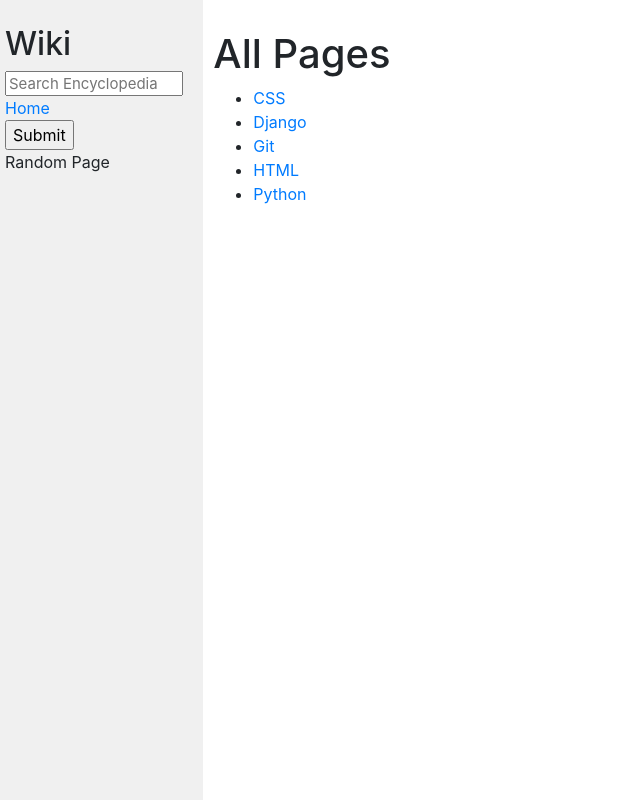
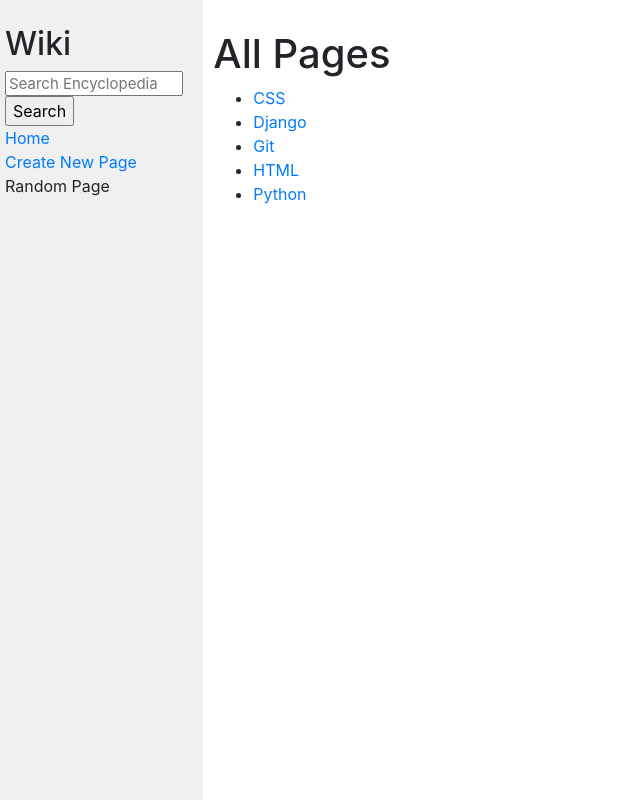
Before and after one commit to JvOttoni2021/CS50PJ1, a Django app: page / in a window 1280 px wide. Shown: the whole page, without its empty margins (0-640 px from the left). Run offline with Django 3.2, Linux system fonts and the light colour scheme; some libraries are stand-ins or nearby versions.

Commit message:
Fourth requirement finished

```diff
--- a/encyclopedia/templates/encyclopedia/layout.html
+++ b/encyclopedia/templates/encyclopedia/layout.html
@@ -15,16 +15,17 @@
                 <form action="{% url 'index' %}" method="POST">
                     {% csrf_token %}
                     <input class="search" type="text" name="q" placeholder="Search Encyclopedia">
+                    <input type="submit" value="Search"></input>
+                </form>
                 <div>
                     <a href="{% url 'index' %}">Home</a>
                 </div>
                 <div>
-                        <input type="submit" text="Create New Page"></input>
+                    <a href="{% url 'add' %}">Create New Page</a>
                 </div>
                 <div>
                     Random Page
                 </div>
-                </form>
                 {% block nav %}
                 {% endblock %}
             </div>
--- a/encyclopedia/urls.py
+++ b/encyclopedia/urls.py
@@ -4,5 +4,6 @@
 
 urlpatterns = [
     path("", views.index, name="index"),
-    path("wiki/<str:page_title>", views.shows_content, name="shows_content")
+    path("wiki/<str:page_title>", views.shows_content, name="shows_content"),
+    path("add/", views.add, name="add")
 ]
--- a/encyclopedia/views.py
+++ b/encyclopedia/views.py
@@ -1,5 +1,7 @@
 from django.shortcuts import render
-
+from django import forms
+from django.urls import reverse
+from django.http import HttpResponseRedirect
 from . import util
 
 
@@ -24,8 +26,53 @@
         "entries": shown_list
     })
 
+
 def shows_content(request, page_title):
     return render(request, "encyclopedia/content.html", {
         "page_body": util.get_entry(page_title),
         "title": page_title.capitalize()
     })
+
+
+class NewPageForm(forms.Form):
+    title = forms.CharField(label="Page Title",
+        max_length=100,
+        widget=forms.TextInput(attrs={
+            'placeholder': 'Enter the page title...',
+        }))
+    page_content = forms.CharField(
+        label="Page Content",
+        widget=forms.Textarea(attrs={
+            'rows': 10,
+            'cols': 80,
+            'placeholder': 'Enter the content of the page here...'
+        })
+    )
+
+
+def add(request):
+    if request.method == "POST":
+        result_message = ""
+        form = NewPageForm(request.POST)
+        if form.is_valid():
+            title = form.cleaned_data["title"]
+
+            search_page_content = util.get_entry(title)
+
+            if search_page_content is None:
+                page_content = form.cleaned_data["page_content"]
+
+                util.save_entry(title, page_content)
+                return shows_content(request, title)
+            else:
+                result_message = f"Page \"{title}\" already exists!"
+
+        return render(request, "encyclopedia/add.html", {
+            "form": form,
+            "result_message": result_message
+        })
+
+    return render(request, "encyclopedia/add.html", {
+        "form": NewPageForm(),
+        "result_message": ""
+    })
```
Lines whose indentation alone changed are shown as unchanged.
